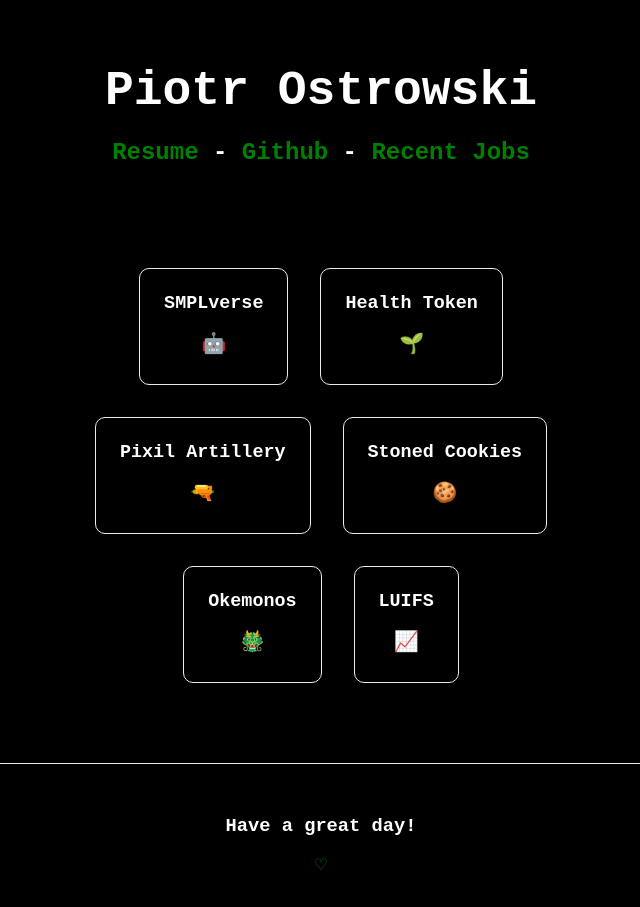
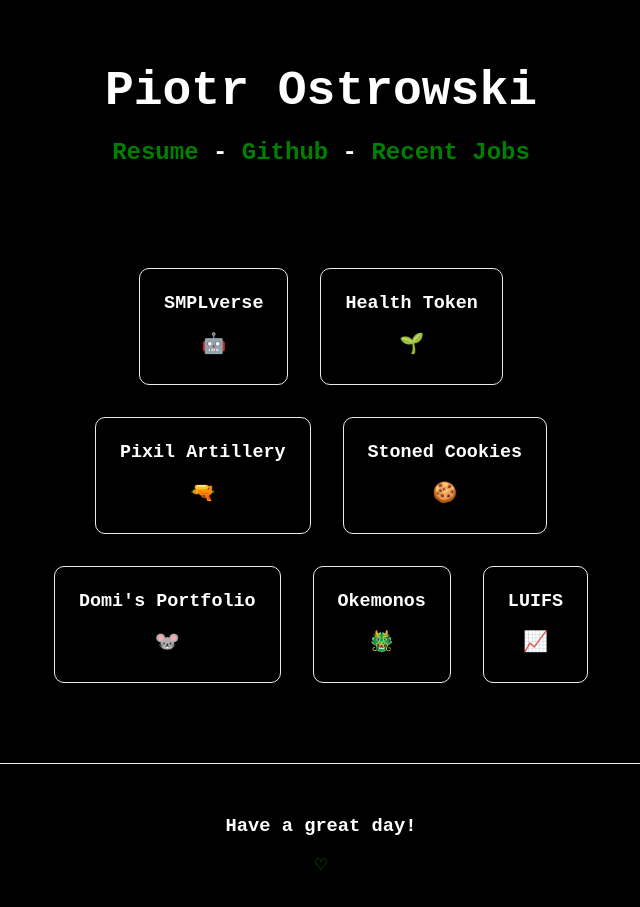
Before and after one commit to piotrostr/personal-website, a Next.js app: page / in a window 1280 px wide. Shown: the whole page, without its empty margins (319-959 px from the left). Built offline with nearby package versions, Linux system fonts and the light colour scheme.

Commit message:
add another link

```diff
--- a/pages/index.tsx
+++ b/pages/index.tsx
@@ -44,6 +44,10 @@ const Home: NextPage = () => {
             <h2>Stoned Cookies</h2>
             <p style={{ textAlign: 'center' }}>🍪</p>
           </a>
+          <a href="https://domi-owczarek.biz" className={styles.card}>
+            <h2>Domi's Portfolio</h2>
+            <p style={{ textAlign: 'center' }}>🐭</p>
+          </a>
           <a href="https://okemonos.com" className={styles.card}>
             <h2>Okemonos</h2>
             <p style={{ textAlign: 'center' }}>🐲</p>
```
